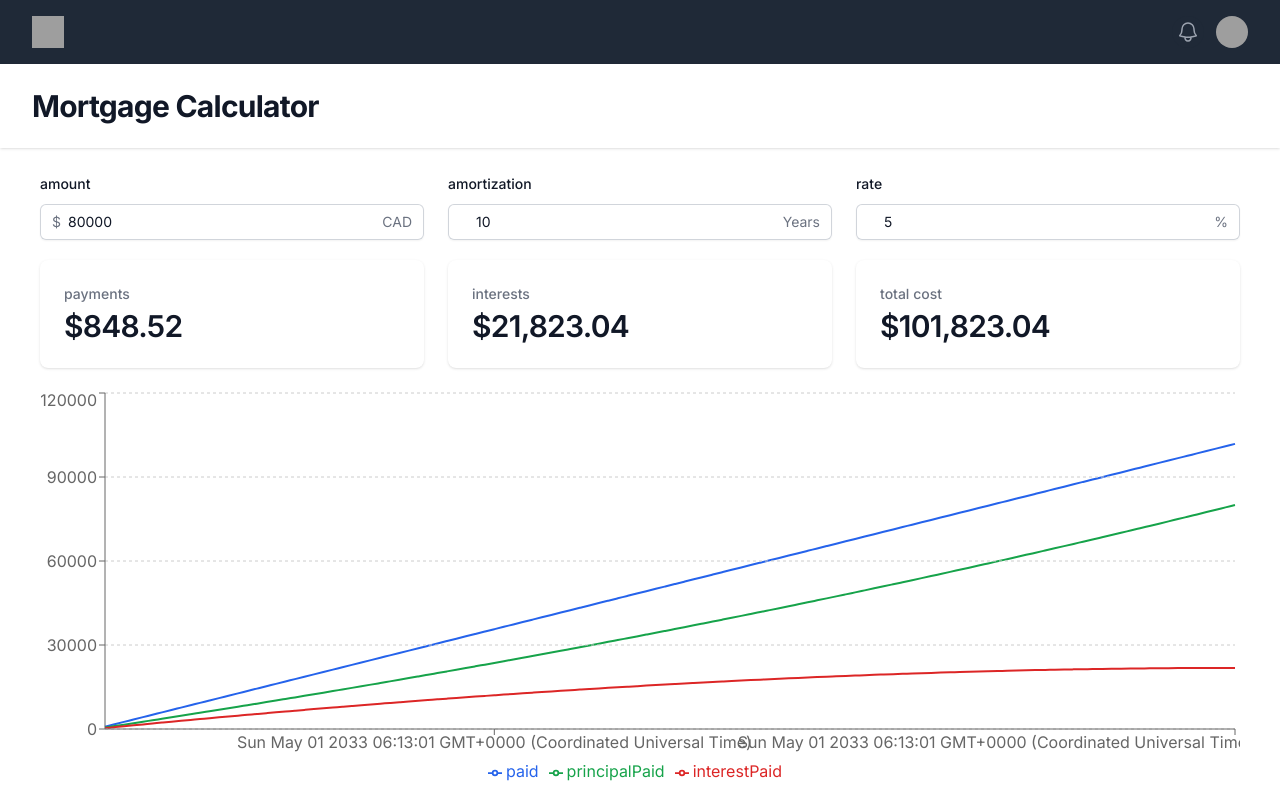
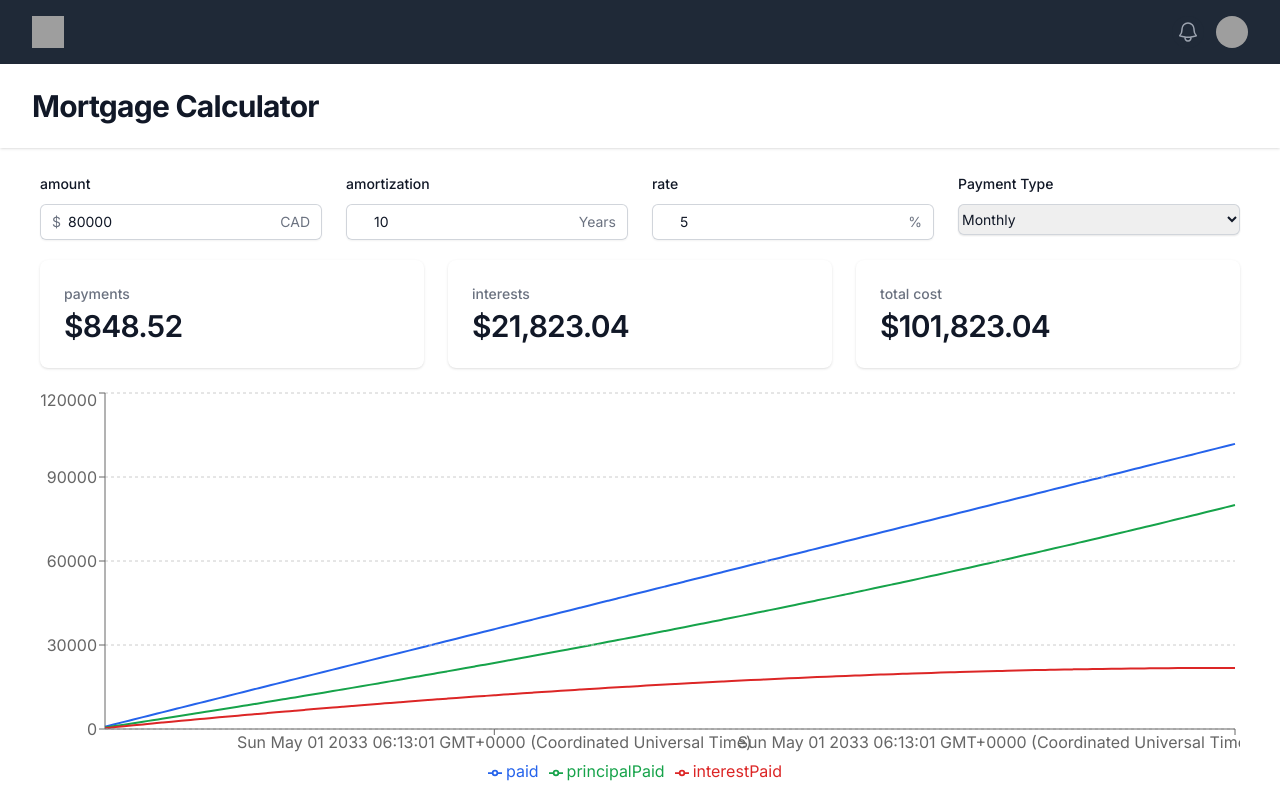
Before and after one commit to alexjoybc/realtor, a Next.js app in the folder src/realtor/: page / in a window 1280 px wide. Built offline with nearby package versions, Linux system fonts and the light colour scheme; grey boxes are pictures that could not be loaded.

Commit message:
adding base for dropdown

```diff
--- a/src/realtor/src/app/page.js
+++ b/src/realtor/src/app/page.js
@@ -4,17 +4,22 @@ import { useState, useEffect } from 'react'
 import { LineChart, Line, Legend, CartesianGrid, XAxis, YAxis, ResponsiveContainer, Tooltip } from 'recharts';
 import FinanceCard from '@/components/finance-card';
 import NumberInput from '@/components/number-input';
+import Dropdown from '@/components/dropdown';
 
 export default function Home() {
 
+  const paymentOptions = [
+    {value: 0, label: "Monthly"}
+  ]
 
   const [config, setConfig] = useState(
     {
       principal: 80000,
       amortization: 10,
-      rate: 5
+      rate: 5,
+      paymentType: 0
     });
-  const [rateDisplay, setRateDisplay] = useState("5");
+
   const [mortgageStat, setMortgageStat] = useState([]);
   const [paymentSchedule, setPaymentSchedule] = useState([]);
 
@@ -49,6 +54,13 @@ export default function Home() {
       }));
       setRateDisplay(e.target.value);
     }
+  }
+
+  const handlePaymentOptionChange = (e) => {
+    setConfig(config => ({
+      ...config,
+      paymentType: Number(e.target.value)
+    }))
   }
 
   const createPaymentSchedule = (config) => {
@@ -130,7 +142,7 @@ export default function Home() {
         </div>
       </header>
       <div className="mx-auto max-w-7xl py-6 sm:px-6 lg:px-8">
-        <div className="mx-2 grid grid-cols-1 gap-x-6 gap-y-8 sm:grid-cols-2 md:grid-cols-3">
+        <div className="mx-2 grid grid-cols-1 gap-x-6 gap-y-8 sm:grid-cols-2 md:grid-cols-4">
 
           <NumberInput
             name={"amount"}
@@ -157,47 +169,13 @@ export default function Home() {
             value={config.rate}
             rightLabel={"%"}
             onValueChange={handleRateChange} />
-          {/* <div>
-                <label htmlFor="term" className="block text-sm font-medium leading-6 text-gray-900">
-                  term
-                </label>
-                <div className="relative mt-2 rounded-md shadow-sm">
-                  <input
-                    type="text"
-                    value={term}
-                    name="term"
-                    id="term"
-                    className="block w-full rounded-md border-0 py-1.5 pl-2 pr-12 text-gray-900 ring-1 ring-inset ring-gray-300 placeholder:text-gray-400 focus:ring-2 focus:ring-inset focus:ring-indigo-600 sm:text-sm sm:leading-6"
-                    placeholder="0"
-                    onChange={handleTermChange}
-                  />
-                  <div className="pointer-events-none absolute inset-y-0 right-0 flex items-center pr-3">
-                    <span className="text-gray-500 sm:text-sm" id="amount-currency">
-                      Years
-                    </span>
-                  </div>
-                </div>
-              </div>
-              <div>
-                <label htmlFor="amount" className="block text-sm font-medium leading-6 text-gray-900">
-                  Payment type
-                </label>
-                <div className="relative mt-2 rounded-md shadow-sm">
-                  <select
-                    id="country"
-                    name="country"
-                    autoComplete="country-name"
-                    className="block w-full rounded-md border-0 py-1.5 text-gray-900 shadow-sm ring-1 ring-inset ring-gray-300 focus:ring-2 focus:ring-inset focus:ring-indigo-600 sm:max-w-xs sm:text-sm sm:leading-6"
-                  >
-                    <option value="0">Weekly</option>
-                    <option value="1">Accelerated weekly</option>
-                    <option value="2">Accelerated bi-weekly</option>
-                    <option value="3">Bi-weekly</option>
-                    <option value="4">Semi-monthly</option>
-                    <option value="5" selected="selected">Monthly</option>
-                  </select>
-                </div>
-              </div> */}
+
+          <Dropdown
+            name={"paymentType"}
+            label={"Payment Type"}
+            options={paymentOptions}
+            onChange={handlePaymentOptionChange} />
+
         </div>
         <div className="mt-5 mx-2 grid grid-cols-1 gap-x-6 gap-y-8 sm:grid-cols-2 md:grid-cols-3">
           {mortgageStat.map((stat) => (
--- /dev/null
+++ b/src/realtor/src/components/dropdown.js
@@ -0,0 +1,19 @@
+export default function Dropdown({ name, label, options, onChange }) {
+    return (<>
+        <div>
+            <label htmlFor="amount" className="block text-sm font-medium leading-6 text-gray-900">
+                {label}
+            </label>
+            <div className="relative mt-2 rounded-md shadow-sm">
+                <select
+                    id={name}
+                    name={name}
+                    onChange={onChange}
+                    className="block w-full rounded-md border-0 py-1.5 text-gray-900 shadow-sm ring-1 ring-inset ring-gray-300 focus:ring-2 focus:ring-inset focus:ring-indigo-600 sm:max-w-xs sm:text-sm sm:leading-6"
+                >
+                    {options.map((option => (<option value={option.value}>{option.label}</option>)))}
+                </select>
+            </div>
+        </div>
+    </>)
+}
```
